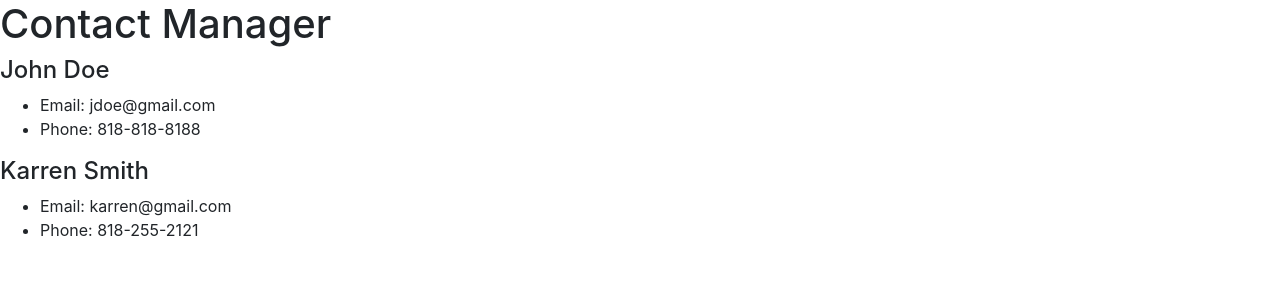
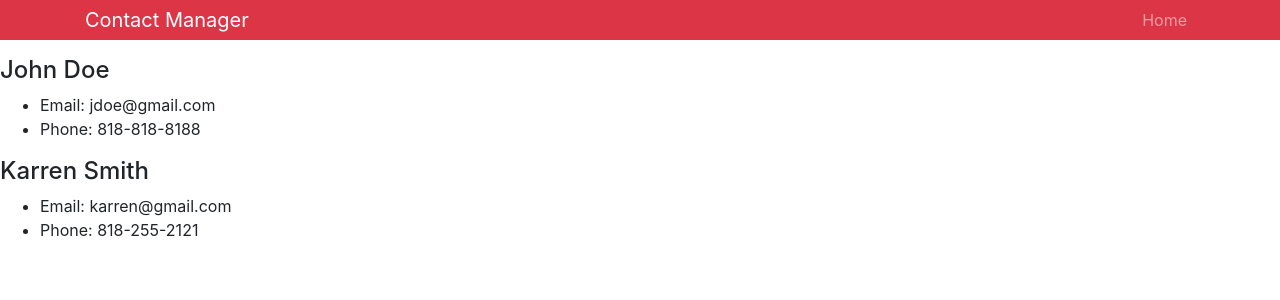
Before and after one commit to T-Wesst/React_Front_Back, a React (Create React App) app in the folder projects/contactmanager/: page / in a window 1280 px wide. Shown: the top 300 px of the page. Built offline with nearby package versions, Linux system fonts and the light colour scheme.

Commit message:
create bootstrap navbar

```diff
--- a/projects/contactmanager/src/components/Header.js
+++ b/projects/contactmanager/src/components/Header.js
@@ -3,10 +3,22 @@
 const Header = props => {
   const { branding } = props;
   return (
-    <div>
-      {/*functional componets use props.<propName>*/}
-      <h1>{branding}</h1>
-    </div>
+    <nav className="navbar navbar-expand-sm navbar-dark bg-danger mb-3 py-0">
+      <div className="container">
+        <a href="/" className="navbar-brand">
+          {branding}
+        </a>
+        <div>
+          <ul className="navbar-nav mr-auto">
+            <li className="nav-item">
+              <a href="/" className="nav-link">
+                Home
+              </a>
+            </li>
+          </ul>
+        </div>
+      </div>
+    </nav>
   );
 };
 Header.defaultProps = {
```
